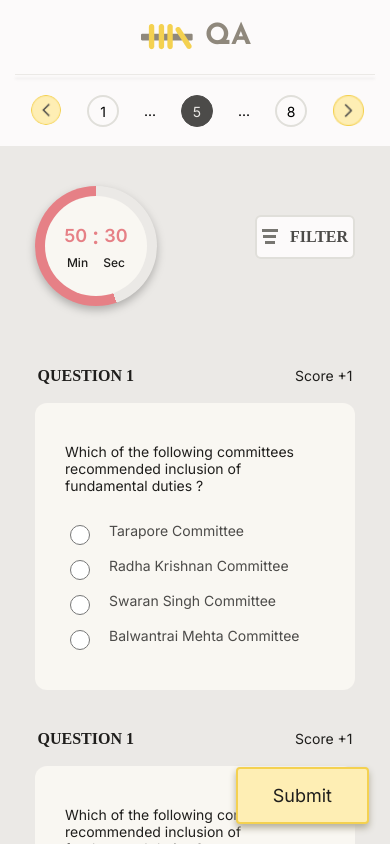
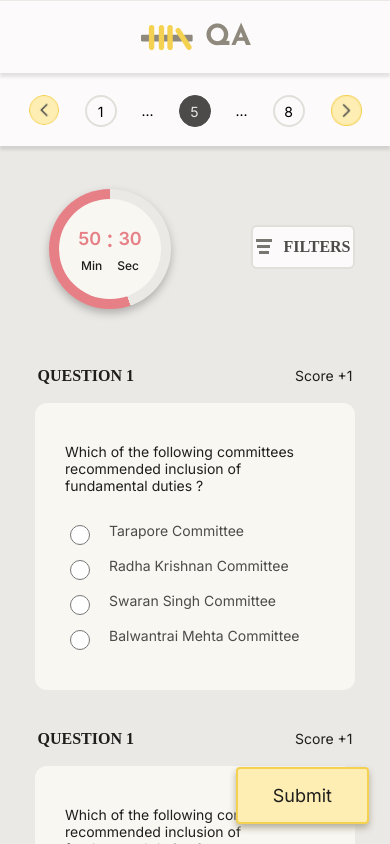
Before and after one commit to aasma12345/assessment-project, a Next.js app: page /assesment in a window 390 px wide. Shown: the top 844 px of the page. Built offline with nearby package versions, Linux system fonts and the light colour scheme; a web font is replaced by a local one.

Commit message:
correction

```diff
--- a/app/assesment/assessment_header.js
+++ b/app/assesment/assessment_header.js
@@ -10,7 +10,7 @@ function Headerpage() {
                             <img className="logo" src="Logo Grp.png" alt="Logo" />
                             <p className="header-text">QA</p>
                         </div>
-                        <div className='top'></div>
+
                         <div className='table'>
                             <Pagination />
                         </div>
--- a/app/assesment/filter.js
+++ b/app/assesment/filter.js
@@ -1,4 +1,3 @@
-
 const Filter = () => {
     return (
         <>
@@ -10,12 +9,17 @@ const Filter = () => {
                             <div className="line two"></div>
                             <div className="line three"></div>
                         </div>
-                        <div className="filter-text">filter</div>
+                        <div className="filter-text">filters</div>
                     </div>
-
                 </div>
                 <div className="filter-div">
+
+
+
+
                     <div className="filter-heading">filters</div>
+
+
                     <div className="filter-score">Question Score</div>
                     <div className="box">
                         <div className="filter-all">All</div>
@@ -32,6 +36,8 @@ const Filter = () => {
                 </div>
             </div>
 
+
+
         </>
 
     )
--- a/app/assesment/style.css
+++ b/app/assesment/style.css
@@ -26,10 +26,13 @@ body {
 @media (max-width:576px) {
     .header-box {
         display: block;
-        width: 360px;
+        width: 100%;
         text-align: center;
         border: none;
         height: 146px;
+        margin: auto;
+        background: var(--Light-a, #FCFAFA);
+        box-shadow: 0px 4px 3px 0px rgba(0, 0, 0, 0.10);
     }
 
 }
@@ -75,6 +78,7 @@ body {
         /* border: 1px solid black; */
         justify-content: center;
         text-align: center;
+        margin: auto;
 
     }
 }
@@ -89,7 +93,6 @@ body {
 @media (max-width: 576px) {
     .table {
         display: flex;
-        width: 320px;
         margin-top: 20px;
     }
 }
@@ -145,18 +148,19 @@ body {
         width: 30px;
         height: 30px;
         border: none;
-        margin-left:16px;
+        margin-left: 0px
     }
 
-    .top {
+    /* .top {
         border-top: 1px solid #EBE9E6;
         width: 100%;
         background: var(--Light-a, #FCFAFA);
         box-shadow: 0px 4px 3px 0px rgba(0, 0, 0, 0.10);
 
-    }
+    } */
 
-    .filter-div {
+
+    .des-only {
         display: none;
     }
 
@@ -186,16 +190,7 @@ body {
     /* margin-left: 72px; */
 }
 
-@media(max-width: 576px) {
-    .submit-button {
-        position: fixed;
-        bottom: 20px;
-        right: 21px;
-        margin-left: 0;
-        width: auto;
-        z-index: 2;
-    }
-}
+
 
 
 .arrow-logo {
@@ -222,12 +217,13 @@ body {
     .content-box {
         display: block;
         width: 360px;
-        position: relative;
         margin: auto;
         /* border: 1px solid black; */
         margin-bottom: 259px;
+        position: relative;
 
     }
+
 
     .arrow-logo {
         margin-left: 0px;
@@ -273,6 +269,16 @@ body {
         padding-left: 30px;
         padding-right: 30px;
         margin: auto;
+
+    }
+
+    .submit-button {
+        position: fixed;
+        bottom: 20px;
+        right: 21px;
+        margin-left: 0;
+        width: auto;
+        z-index: 2;
     }
 }
 
@@ -377,13 +383,26 @@ body {
         margin: auto;
     }
 
-    .filter-div {
+    /* .filter-div {
         width: 50px;
         height: 50px;
         margin: 0px;
         padding: 0px;
         margin: auto;
 
+    } */
+
+    .filter-mobile {
+        display: flex;
+        width: 104px;
+        height: 39px;
+        justify-content: center;
+        align-items: center;
+        margin-left: 168px;
+        margin-top: 50px;
+        border-radius: 6px;
+        border: 2px solid #E0DFDA;
+        background: #FCFAFA;
     }
 }
 
@@ -507,7 +526,6 @@ body {
     display: flex;
     width: 120px;
     height: 120px;
-    padding: 0px 0.896px 0.237px 0.896px;
     justify-content: center;
     align-items: center;
     /* border: 1px solid black; */
@@ -515,7 +533,8 @@ body {
     /* z-index: 10px; */
     background: #F9F7F2;
 }
-.filter-text{
+
+.filter-text {
     display: none;
 }
 
@@ -544,16 +563,13 @@ body {
     }
 
     .timer {
-        display: flex;
         width: 120px;
         height: 120px;
-        padding: 0px 0.896px 0.237px 0.896px;
-        justify-content: center;
-        align-items: center;
         border-radius: 50%;
         background: conic-gradient(#EBE9E6 0deg 160deg, #E68086 160deg 360deg);
         filter: drop-shadow(0px 4px 4px rgba(0, 0, 0, 0.25));
-        margin-top: 20px;
+        margin: auto;
+        margin-top: 23px;
 
     }
 
@@ -587,8 +603,13 @@ body {
         background: #FCFAFA;
         align-items: center;
         justify-content: center;
-        margin-left: 220px;
+        margin-left: 216px;
+        margin-top: 20px;
 
+    }
+
+    .filter-div {
+        display: none;
     }
 
 
@@ -621,6 +642,14 @@ body {
         text-transform: uppercase;
         margin-left: 12px;
         display: block;
+    }
+
+    .filter-heading {
+        margin-left: 12px;
+    }
+
+    filter {
+        display: none;
     }
 }
 
@@ -725,6 +754,10 @@ body {
 @media (max-width: 576px) {
     .logo-pagination {
         display: block;
-        width: 360px;
+        width: 100%;
+        border-top: 1px solid #EBE9E6;
+        background: var(--Light-a, #FCFAFA);
+        box-shadow: 0px 4px 3px 0px rgba(0, 0, 0, 0.10);
+
     }
 }
```
